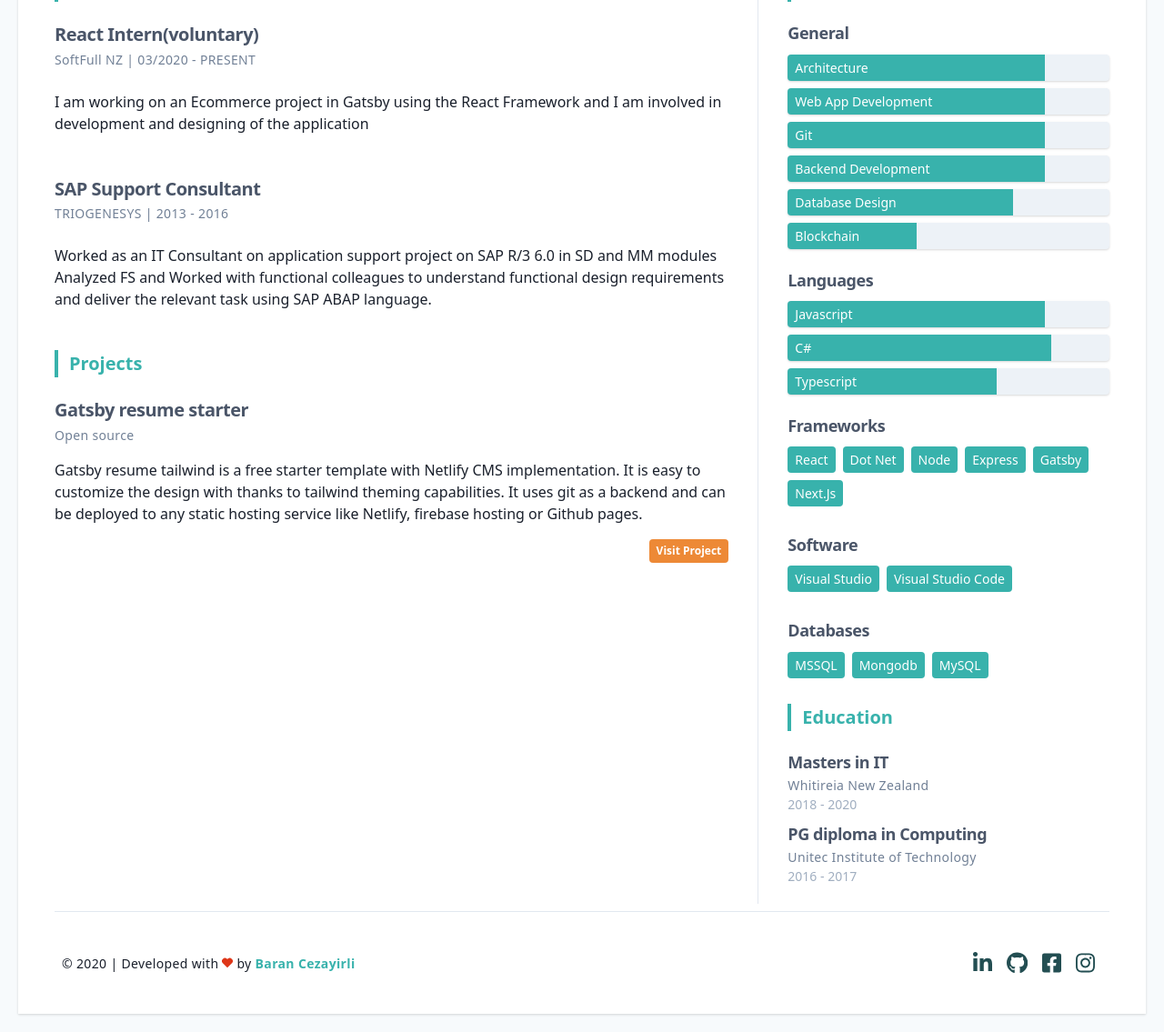
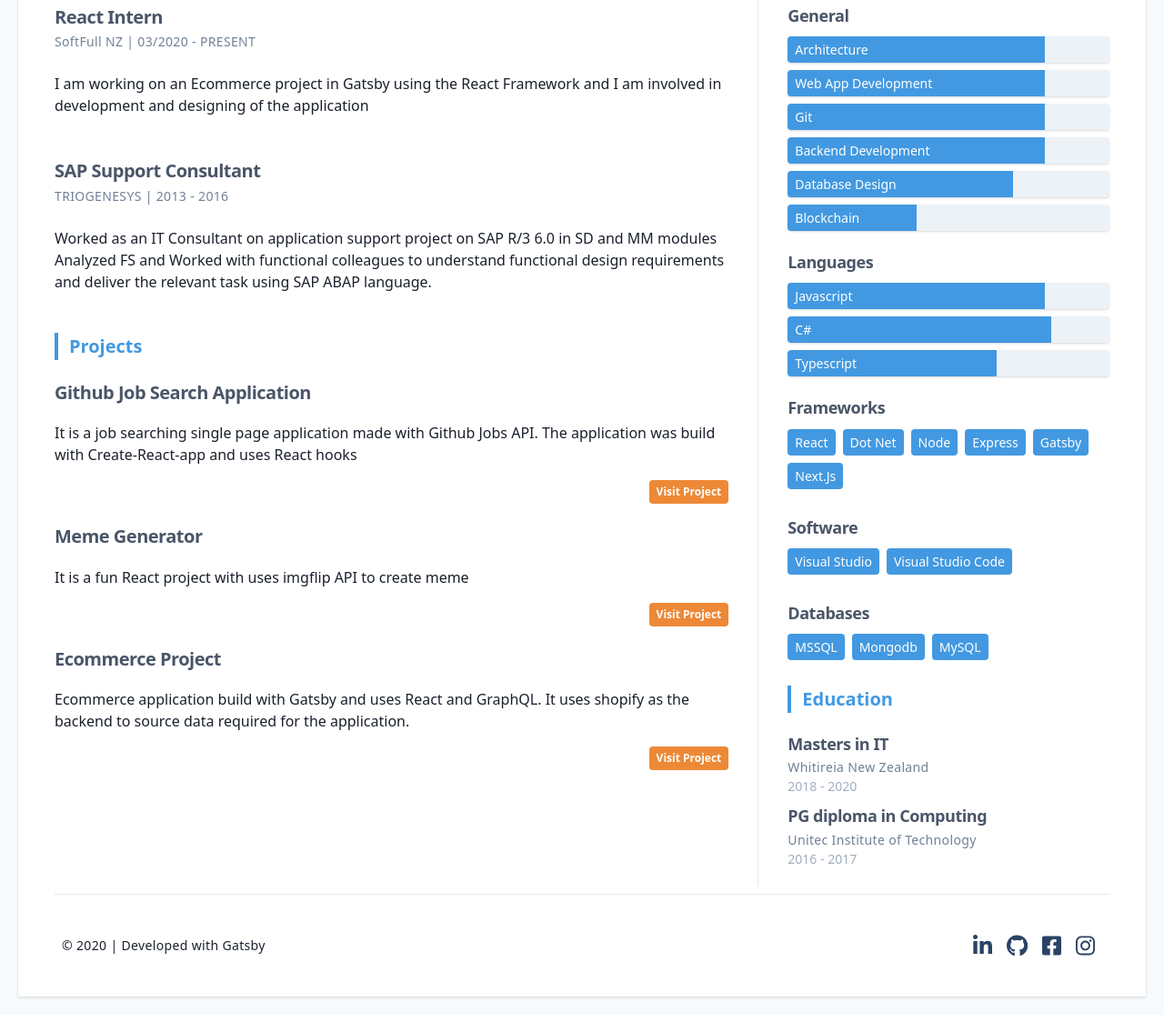
Before and after one commit to rohitkadamrb/PORTFOLIO, a Gatsby site: page / in a window 1280 px wide. Shown: the part 446-1581 px from the top of the page at 91% size. Built offline with nearby package versions, Linux system fonts and the light colour scheme; Gatsby itself is replaced by a stand-in of ours.

Commit message:
updated resume

```diff
--- a/data/profile.json
+++ b/data/profile.json
@@ -112,7 +112,7 @@
       ]
     }
   ],
-  "summary": "Technically sophisiticated professional, armed with indepth knowledge and highly successful experience in SDLC, system architecture, test automation, service management, infrastructure support, application development and facilitating process improvement initiatives.Highly creative and multitalented Software Developer with verifiable success in producing quality software",
+  "summary": "Technically sophisiticated professional, armed with indepth knowledge and  successful experience in SDLC, system architecture, application development and facilitating process improvement initiatives.Highly creative and multitalented Software Developer with verifiable success in producing quality software. Post my Degree completion I am learning and working as a react developer and looking to make a career as Full Stack Developer",
   "education": [
     {
       "institution": "Whitireia New Zealand",
@@ -129,7 +129,7 @@
   ],
   "experience": [
     {
-      "role": "React Intern(voluntary)",
+      "role": "React Intern",
       "company": "SoftFull NZ",
       "description": "I am working on an Ecommerce project in Gatsby using the React Framework and I am involved in development and designing of the application",
       "start": "03/2020"
@@ -165,10 +165,19 @@
   "role": "Fullstack React Developer",
   "projects": [
     {
-      "name": "Gatsby resume starter",
-      "company": "Open source",
-      "description": "Gatsby resume tailwind is a free starter template with  Netlify CMS implementation. It is easy to customize the design with thanks to tailwind theming capabilities. It uses git as a backend and can be deployed to any static hosting service like Netlify, firebase hosting or Github pages.",
-      "link": "https://github.com/barancezayirli/gatsby-resume-tailwind"
+      "name": "Github Job Search Application",
+      "description": "It is a job searching single page application made with Github Jobs API. The application was build with Create-React-app and uses React hooks",
+      "link": "https://github.com/rohitkadamrb/GithubjobSearch"
+    },
+    {
+      "name": "Meme Generator",
+      "description": "It is a fun React project with uses imgflip API to create meme",
+      "link": "https://xenodochial-liskov-89fcc6.netlify.app/"
+    },
+    {
+      "name": "Ecommerce Project",
+      "description": "Ecommerce application build with Gatsby and uses React and GraphQL. It uses shopify as the backend to source data required for the application.",
+      "link": "https://github.com/rohitkadamrb/gatsby-shopify-ecomm/"
     }
   ],
   "fullname": "Rohit Kadam"
--- a/gatsby-config.js
+++ b/gatsby-config.js
@@ -6,28 +6,22 @@
 
 module.exports = {
   siteMetadata: {
-    title: `Baran Cezayirli | Technologist`,
-    author: `Baran Cezayirli`,
-    description: `With 10+ years of experience in various industries, I help tech
-              startups from idea phase to high volumes. I design and build
-              scalable solutions, implement internal processes that fit your
-              organization, build teams that produce results.`,
-    siteUrl: `https://barancezayirli.com/`,
-    social: {
-      twitter: `barancezayirli`,
-    },
+    title: `Rohit Kadam | Software Developer`,
+    author: `Rohit`,
+    description: `Technically sophisiticated professional, armed with indepth knowledge and highly successful experience in SDLC, system architecture, test automation, service management, infrastructure support, application development and facilitating process improvement initiatives.Highly creative and multitalented Software Developer with verifiable success in producing quality software.`,
+    siteUrl: `https://rohit-kadam.tech/`,
   },
   plugins: [
     {
       resolve: `gatsby-plugin-manifest`,
       options: {
-        name: `Baran Cezayirli | Technologist`,
+        name: `Rohit | Software Developer`,
         short_name: `CV`,
         start_url: `/`,
         background_color: `#f7f0eb`,
         theme_color: `#38B2AC`,
         display: `standalone`,
-        icon: 'src/assets/site-icon.png'
+        icon: 'src/assets/site-icon.png',
       },
     },
     'gatsby-plugin-offline',
@@ -54,7 +48,7 @@ module.exports = {
       options: {
         printRejected: true,
         tailwind: true, // Enable tailwindcss support
-      }
-    }
+      },
+    },
   ],
 };
--- a/src/components/footer.js
+++ b/src/components/footer.js
@@ -8,21 +8,7 @@ const Footer = ({ social }) => (
       <span className="inline-block mr-1">
         © {new Date().getFullYear()} | Developed with
       </span>
-      <span className="inline-block mr-1">
-        <HeartIcon
-          className="h-3 w-3 fill-current"
-          style={{ color: '#de3618' }}
-        />
-      </span>
-      <span className="inline-block mr-1">by</span>
-      <a
-        className="text-primary-500 hover:text-primary-700 font-bold"
-        href="https://barancezayirli.com"
-        target="_blank"
-        rel="noopener noreferrer"
-      >
-        Baran Cezayirli
-      </a>
+      <span className="inline-block mr-1">Gatsby</span>
     </div>
     {social && (
       <div className="flex items-center justify-center ml-2">
--- a/static/admin/config.yml
+++ b/static/admin/config.yml
@@ -1,7 +1,6 @@
 backend:
   name: github
-  repo: rohitkadamrb/portfolio #TODO replace this with your own repo
-
+  repo: rohitkadamrb/portfolio
 media_folder: static/assets
 public_folder: assets
 
--- a/tailwind.config.js
+++ b/tailwind.config.js
@@ -3,7 +3,7 @@ const { colors } = require('tailwindcss/defaultTheme');
 module.exports = {
   theme: {
     colors: {
-      primary: colors.teal,
+      primary: colors.blue,
       secondary: colors.orange,
       neutral: colors.gray,
       white: '#FFF',
```
